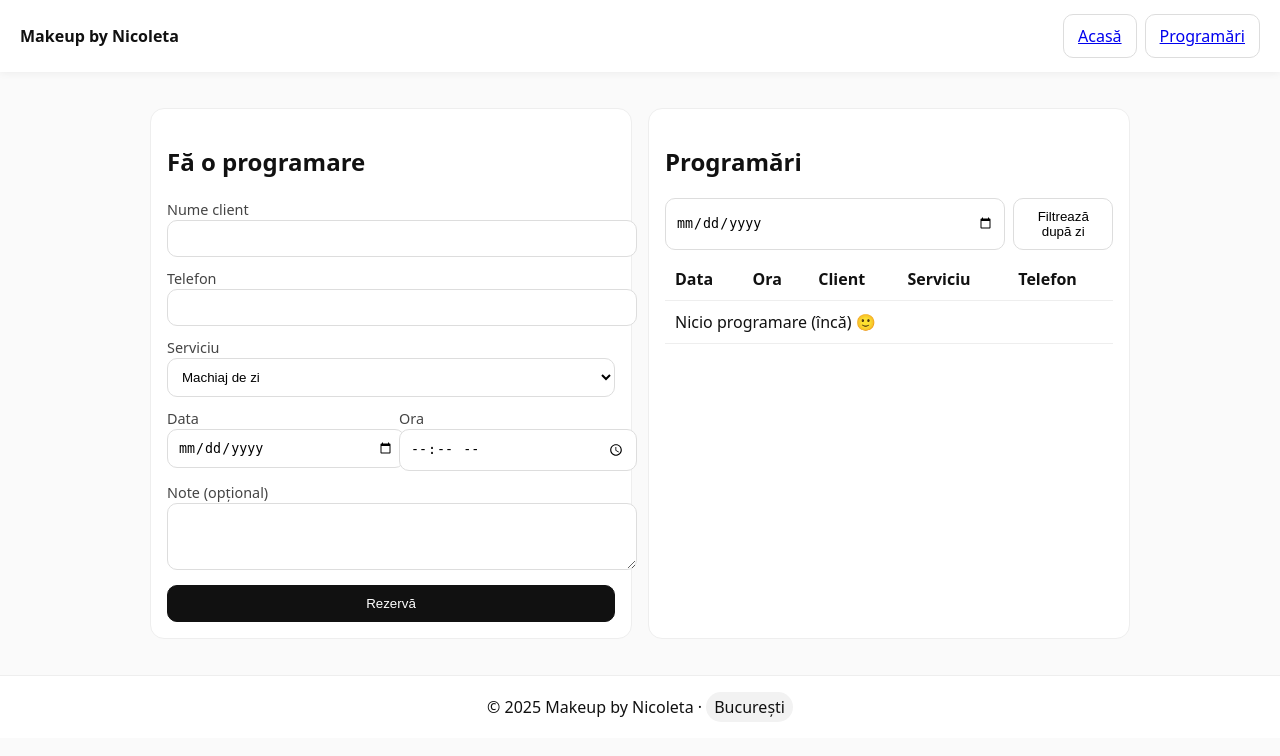
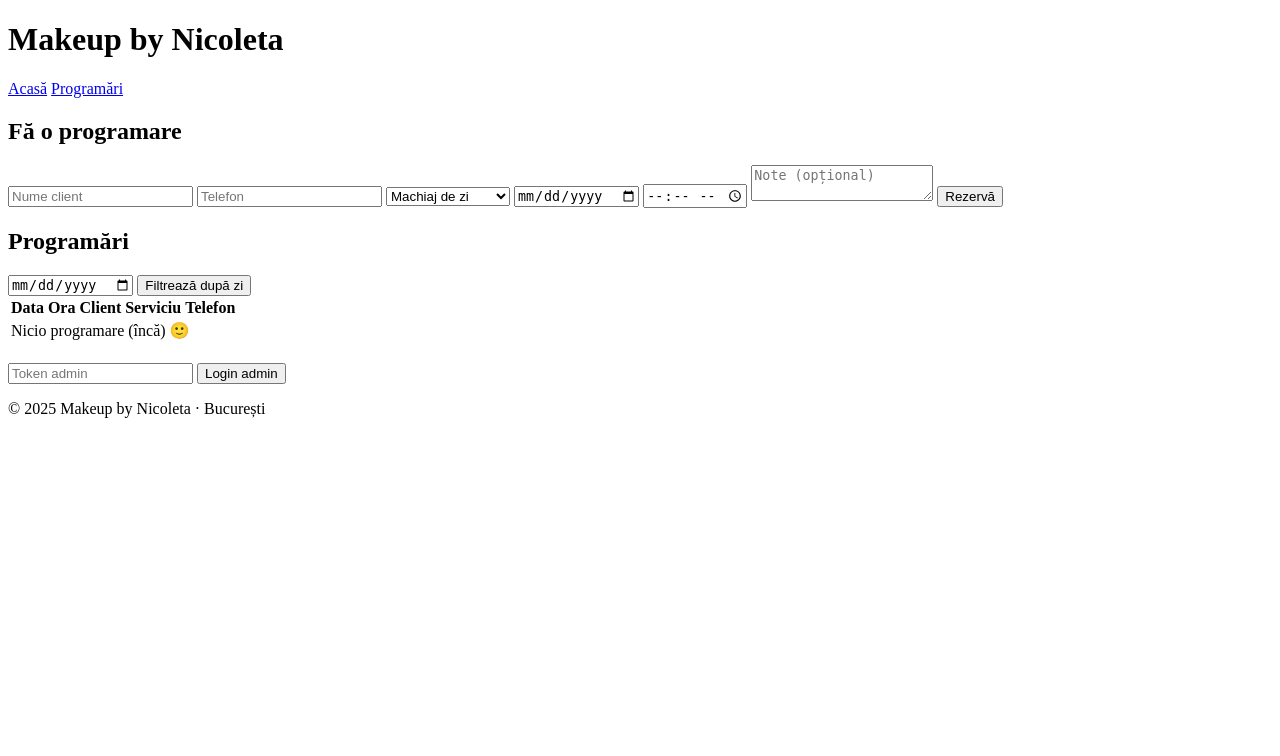
Before and after one commit to CosminRC/make-up-by-nicoleta, a FastAPI app: page /bookings in a window 1280 px wide. Shown: the top 756 px of the page. Run offline with FastAPI, Linux system fonts and the light colour scheme.

Commit message:
Update bookings.html with admin login

```diff
--- a/app/templates/bookings.html
+++ b/app/templates/bookings.html
@@ -1,53 +1,57 @@
+<!DOCTYPE html>
+<html lang="ro">
+<head>
+    <meta charset="UTF-8">
+    <title>Programări - Makeup by Nicoleta</title>
+    <link rel="stylesheet" href="/static/styles.css">
+</head>
+<body>
+    <header>
+        <h1>Makeup by Nicoleta</h1>
+        <nav>
+            <a href="/">Acasă</a>
+            <a href="/bookings">Programări</a>
+        </nav>
+    </header>
 
-{% extends "base.html" %}
-{% block content %}
-  <div class="grid grid-2">
-    <section class="card">
+    <main>
+        <section>
+            <div class="form-container">
                 <h2>Fă o programare</h2>
-      <form method="post" action="/book" style="display:grid;gap:10px;margin-top:8px;">
-        <div>
-          <label>Nume client</label>
-          <input name="client_name" required />
+                <form method="post" action="/book">
+                    <input type="text" name="client_name" placeholder="Nume client" required />
+                    <input type="text" name="phone" placeholder="Telefon" required />
+                    <select name="service" required>
+                        <option value="Machiaj de zi">Machiaj de zi</option>
+                        <option value="Machiaj de seară">Machiaj de seară</option>
+                        <option value="Machiaj mireasă">Machiaj mireasă</option>
+                    </select>
+                    <input type="date" name="day" required />
+                    <input type="time" name="hour" required />
+                    <textarea name="note" placeholder="Note (opțional)"></textarea>
+                    <button type="submit">Rezervă</button>
+                </form>
             </div>
-        <div>
-          <label>Telefon</label>
-          <input name="phone" required />
-        </div>
-        <div>
-          <label>Serviciu</label>
-          <select name="service" required>
-            <option>Machiaj de zi</option>
-            <option>Machiaj de seară</option>
-            <option>Machiaj mireasă</option>
-            <option>Probă machiaj</option>
-          </select>
-        </div>
-        <div class="grid grid-2">
-          <div>
-            <label>Data</label>
-            <input type="date" name="day" required />
-          </div>
-          <div>
-            <label>Ora</label>
-            <input type="time" name="hour" required />
-          </div>
-        </div>
-        <div>
-          <label>Note (opțional)</label>
-          <textarea name="notes" rows="3"></textarea>
-        </div>
-        <button class="btn btn-primary" type="submit">Rezervă</button>
-      </form>
-    </section>
 
-    <section class="card">
+            <div class="table-container">
                 <h2>Programări</h2>
-      <form method="get" action="/bookings" style="display:flex;gap:8px;margin:8px 0;">
+                <form method="get" action="/bookings">
                     <input type="date" name="q_day" value="{{ q_day or '' }}" />
                     <button class="btn" type="submit">Filtrează după zi</button>
                 </form>
                 <table>
-        <thead><tr><th>Data</th><th>Ora</th><th>Client</th><th>Serviciu</th><th>Telefon</th></tr></thead>
+                    <thead>
+                        <tr>
+                            <th>Data</th>
+                            <th>Ora</th>
+                            <th>Client</th>
+                            <th>Serviciu</th>
+                            <th>Telefon</th>
+                            {% if is_admin %}
+                                <th>Admin</th>
+                            {% endif %}
+                        </tr>
+                    </thead>
                     <tbody>
                         {% for it in items %}
                         <tr>
@@ -56,12 +60,36 @@
                             <td>{{ it.client_name }}</td>
                             <td>{{ it.service }}</td>
                             <td>{{ it.phone }}</td>
+                            {% if is_admin %}
+                                <td>
+                                    <form method="post" action="/delete/{{ it.id }}">
+                                        <input type="hidden" name="token" value="{{ token }}">
+                                        <button type="submit">Șterge</button>
+                                    </form>
+                                </td>
+                            {% endif %}
                         </tr>
                         {% else %}
-          <tr><td colspan="5">Nicio programare (încă) 🙂</td></tr>
+                        <tr>
+                            <td colspan="6">Nicio programare (încă) 🙂</td>
+                        </tr>
                         {% endfor %}
                     </tbody>
                 </table>
+            </div>
         </section>
-  </div>
-{% endblock %}
+
+        <!-- Formular pentru login admin -->
+        {% if not is_admin %}
+        <form method="get" action="/bookings" style="margin-top:20px;">
+            <input type="password" name="token" placeholder="Token admin" />
+            <button type="submit">Login admin</button>
+        </form>
+        {% endif %}
+    </main>
+
+    <footer>
+        <p>© 2025 Makeup by Nicoleta · București</p>
+    </footer>
+</body>
+</html>
```
Lines whose indentation alone changed are shown as unchanged.
